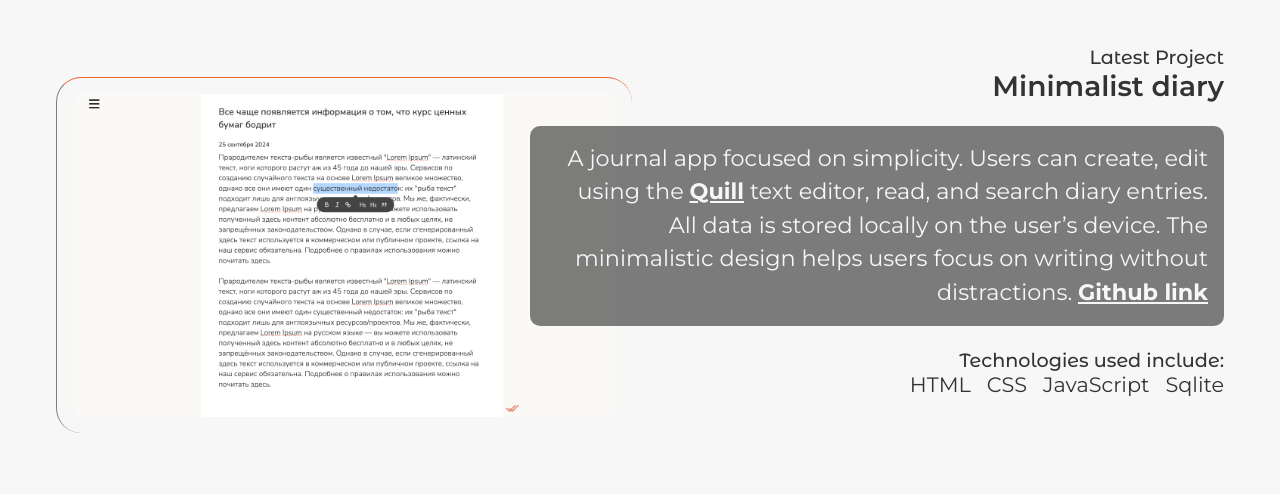
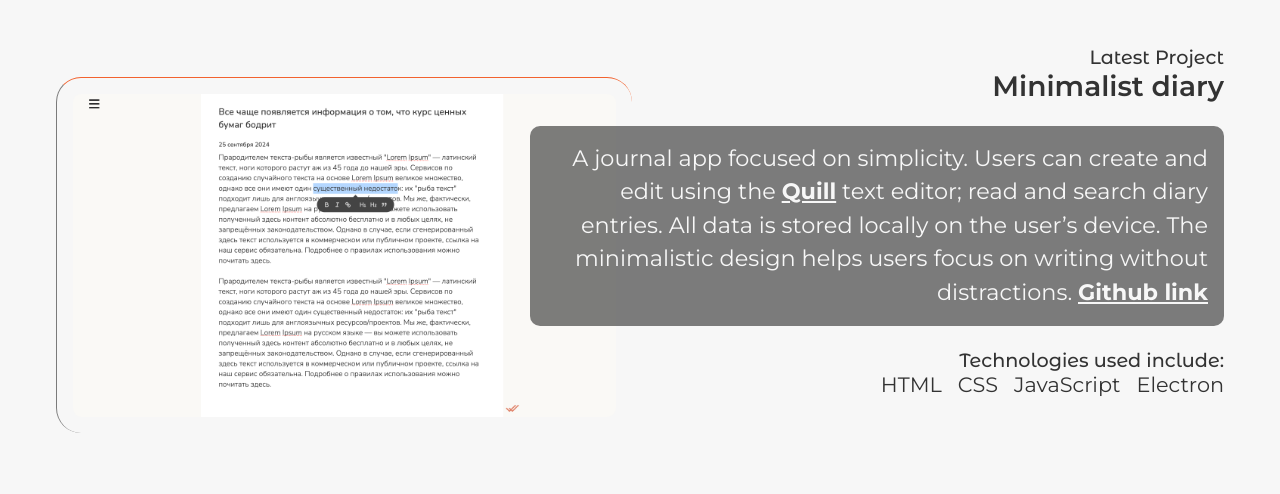
Before and after one commit to egdeliya/egdeliya.github.io, a plain HTML site: page index.html in a window 1280 px wide. Shown: the part 820-1314 px from the top of the page. Drawn offline with Linux system fonts and the light colour scheme.

Commit message:
update copyright

```diff
--- a/index.html
+++ b/index.html
@@ -70,9 +70,9 @@
                 <h4>Latest Project</h4>
                 <h3>Minimalist diary</h3>
 
-                <p class="blackbox">A journal app focused on simplicity. Users can create, edit using the <a
+                <p class="blackbox">A journal app focused on simplicity. Users can create and edit using the <a
                         href="https://quilljs.com/">Quill</a> text
-                    editor, read, and search diary entries. All data is stored locally on the user’s
+                    editor; read and search diary entries. All data is stored locally on the user’s
                     device. The minimalistic design helps users focus on writing
                     without distractions. <a
                             href="https://github.com/egdeliya/mini-diary">Github link</a>
@@ -83,7 +83,7 @@
                     <li>HTML</li>
                     <li>CSS</li>
                     <li>JavaScript</li>
-                    <li>Sqlite</li>
+                    <li>Electron</li>
                 </ul>
             </div>
 
@@ -178,7 +178,7 @@
 
     </ul>
 
-    <p><small>&copy; 2024 Egdeliia Samirova. All rights reserved.</small></p>
+    <p><small>&copy; 2025 Egdeliia Samirova. All rights reserved.</small></p>
 </footer>
 
 </body>
```
Also changed, not shown: about.html (+1 -1 lines).
